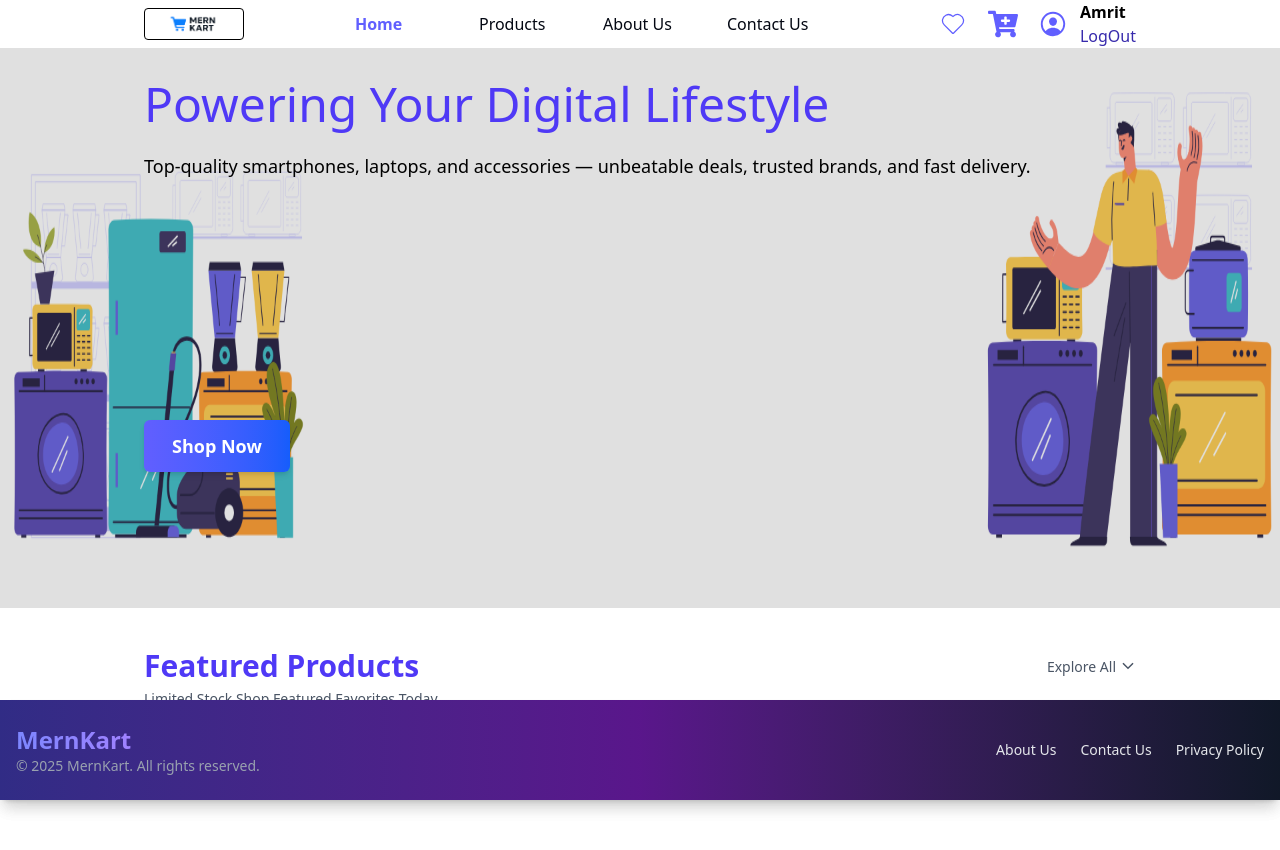
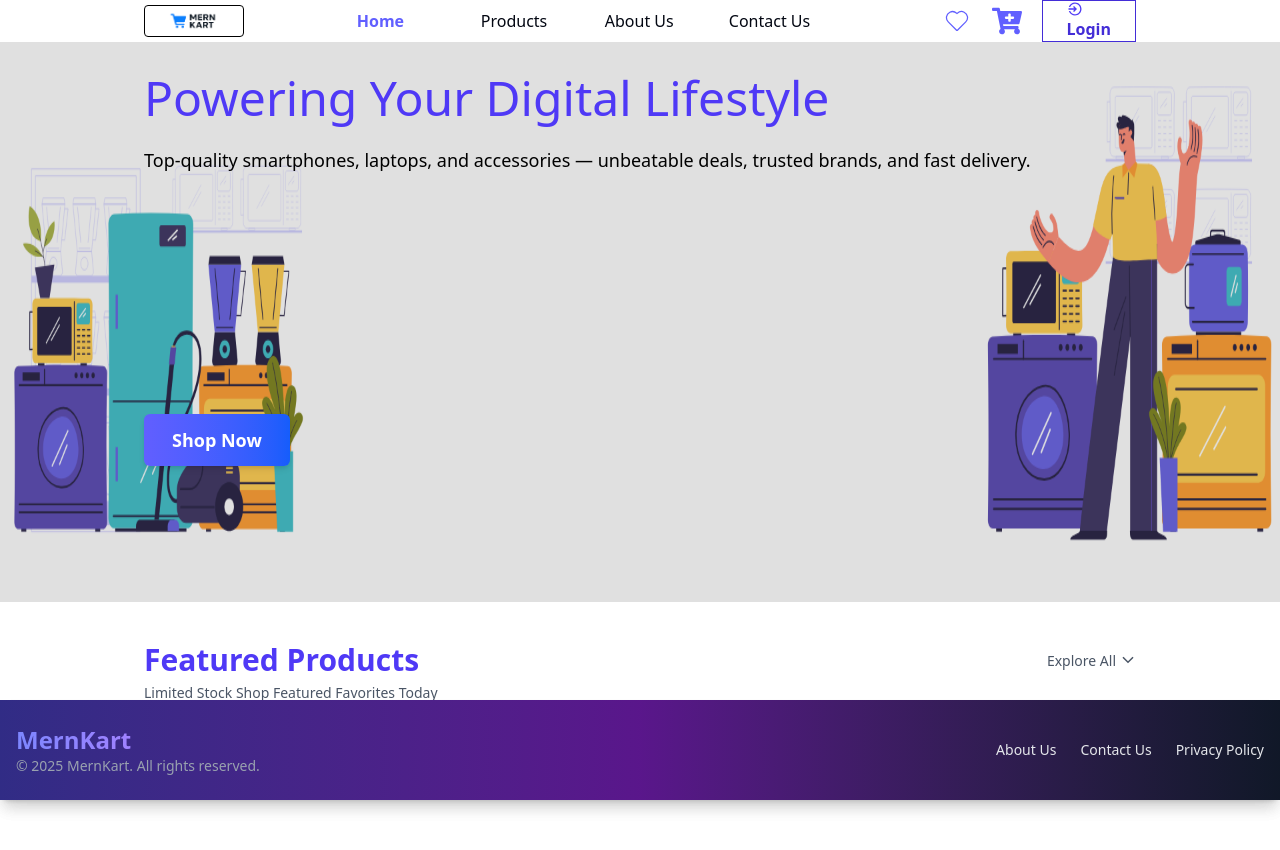
Before and after one commit to AmritBahadurShrestha/mern-kart-frontend, a React (Vite) app: page / in a window 1280 px wide. Shown: the top 850 px of the page. Built offline with nearby package versions, Linux system fonts and the light colour scheme; no server answers.

Commit message:
login logo

```diff
--- a/src/components/forms/login.form.tsx
+++ b/src/components/forms/login.form.tsx
@@ -27,7 +27,7 @@ const LoginForm = () => {
       console.log(response)
       toast.success(response.message ?? 'Login Success')
       // sessionStorage.setItem('token', response.data)
-      localStorage.setItem('token', JSON.stringify(response.data.data))
+      localStorage.setItem('user', JSON.stringify(response.data.data))
 
       navigate("/")
     },
--- a/src/components/header/icons.tsx
+++ b/src/components/header/icons.tsx
@@ -1,19 +1,34 @@
 import { FaCartPlus } from "react-icons/fa";
 import { CiHeart } from "react-icons/ci";
 import { IoPersonCircleOutline } from "react-icons/io5";
+import { IoMdLogIn } from "react-icons/io";
 
 const IconSection = () => {
+
+    const user = JSON.parse(localStorage.getItem('user') as string) ?? null
+
+    const get_user_full_name = (user: any) => {
+        return`${user.first_name} ${user.last_name}`
+    }
     return(
         <div className="flex gap-5 items-center">
             <CiHeart size={30} className="text-indigo-500"/>
             <FaCartPlus size={30} className="text-indigo-500"/>
-            <div className="flex items-center gap-3">
+
+            { user ? <div className="flex items-center gap-3">
                 <IoPersonCircleOutline size={30} className="text-indigo-500"/>
                 <div className="mt-0">
-                    <p className="font-bold">Amrit</p>
+                    <p className="font-bold">{get_user_full_name(user)}</p>
                     <p className="text-indigo-800">LogOut</p>
                 </div>
             </div>
+            :
+            <div className="sursor-pointer border border-indigo-700 px-6">
+                <IoMdLogIn size={16} className="text-indigo-600"/>
+                <span className="text-indigo-700 font-semibold">Login</span>
+            </div>
+            }
+
         </div>
     )
 }
```
